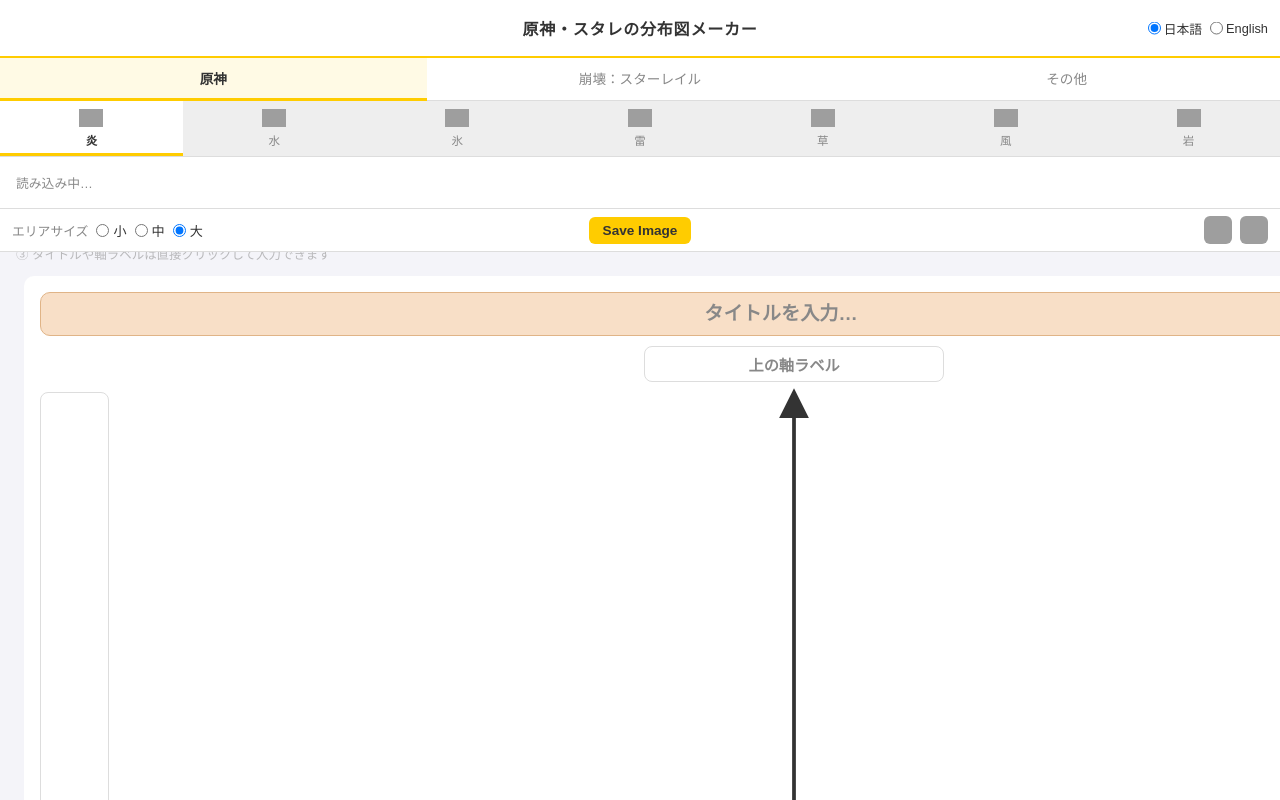
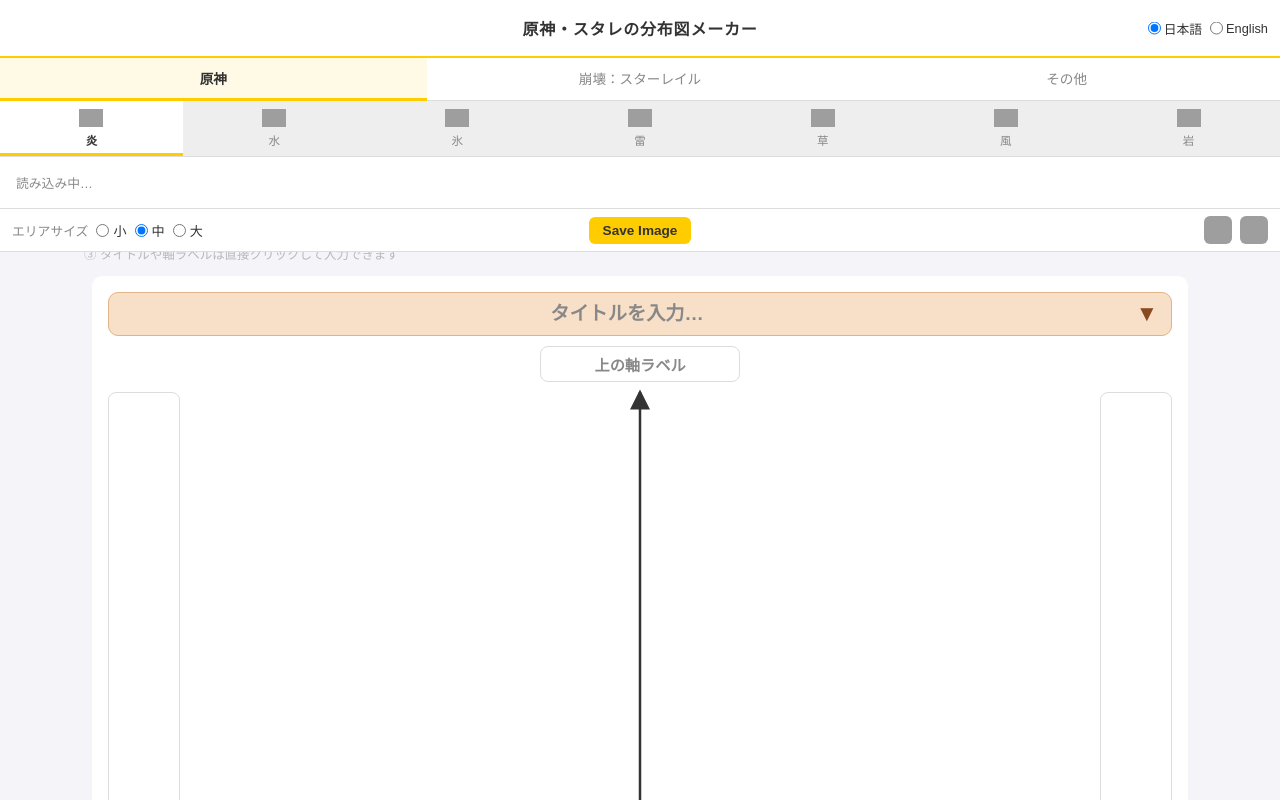
Before and after one commit to uko05/20_Bunpuzu, a plain HTML site: page index.html in a window 1280 px wide. Shown: the top 800 px of the page. Drawn offline with nearby package versions, Linux system fonts and the light colour scheme; grey boxes are pictures that could not be loaded; a script that the page names is missing; a web font is replaced by a local one.

Commit message:
Relabel area sizes (old medium->large, old small->medium), add new small tier, default to medium, widen vertical axis label columns

```diff
--- a/index.html
+++ b/index.html
@@ -151,15 +151,15 @@
     }
 
     /* ===== Chart card (distribution chart content) ===== */
-    /* Area size presets (PC only; mobile always uses "large"). --qsize drives
+    /* Area size presets (PC only; default is "medium"). --qsize drives
        the quadrant field and everything proportional to it via calc(). */
-    :root, [data-area-size="large"]  { --qsize: 1350px; }
-    [data-area-size="medium"] { --qsize: 1125px; }
-    [data-area-size="small"]  { --qsize: 900px; }
+    [data-area-size="large"]  { --qsize: 1125px; }
+    :root, [data-area-size="medium"] { --qsize: 900px; }
+    [data-area-size="small"]  { --qsize: 675px; }
     #chart-card {
       position: relative;
       display: grid;
-      grid-template-columns: calc(var(--qsize) * 46 / 900) var(--qsize) calc(var(--qsize) * 46 / 900);
+      grid-template-columns: calc(var(--qsize) * 72 / 900) var(--qsize) calc(var(--qsize) * 72 / 900);
       grid-template-rows: auto auto var(--qsize) auto;
       gap: 10px;
       background: var(--surface);
@@ -208,7 +208,7 @@
     #chart-bottom-box { grid-row: 4; }
     .axis-box-v {
       background: var(--surface); border: 1.5px solid var(--border); border-radius: 8px;
-      grid-row: 3; width: calc(var(--qsize) * 46 / 900);
+      grid-row: 3; width: calc(var(--qsize) * 72 / 900);
       display: flex; align-items: center; justify-content: center;
       writing-mode: vertical-rl; text-orientation: upright;
       font-size: .82rem; font-weight: bold; color: #c8763a; letter-spacing: .05em;
@@ -462,8 +462,8 @@
       <div class="area-size-switch" id="area-size-switch">
         <span class="area-size-label" data-i18n-key="areaSizeLabel">エリアサイズ</span>
         <label><input type="radio" name="area-size" value="small"> <span data-i18n-key="areaSizeSmall">小</span></label>
-        <label><input type="radio" name="area-size" value="medium"> <span data-i18n-key="areaSizeMedium">中</span></label>
-        <label><input type="radio" name="area-size" value="large" checked> <span data-i18n-key="areaSizeLarge">大</span></label>
+        <label><input type="radio" name="area-size" value="medium" checked> <span data-i18n-key="areaSizeMedium">中</span></label>
+        <label><input type="radio" name="area-size" value="large"> <span data-i18n-key="areaSizeLarge">大</span></label>
       </div>
     </div>
     <button id="save-btn" data-i18n-key="saveImage">Save Image</button>
@@ -633,12 +633,12 @@
       r.addEventListener('change', e => applyLang(e.target.value));
     });
 
-    // ===== エリアサイズ（PC限定。スマホは常に「大」）=====
+    // ===== エリアサイズ（PC限定。デフォルトは「中」）=====
     function applyAreaSize(size) {
       document.body.dataset.areaSize = size;
       localStorage.setItem('areaSize', size);
     }
-    const savedAreaSize = localStorage.getItem('areaSize') || 'large';
+    const savedAreaSize = localStorage.getItem('areaSize') || 'medium';
     applyAreaSize(savedAreaSize);
     document.querySelectorAll('input[name="area-size"]').forEach(r => {
       if (r.value === savedAreaSize) r.checked = true;
```
